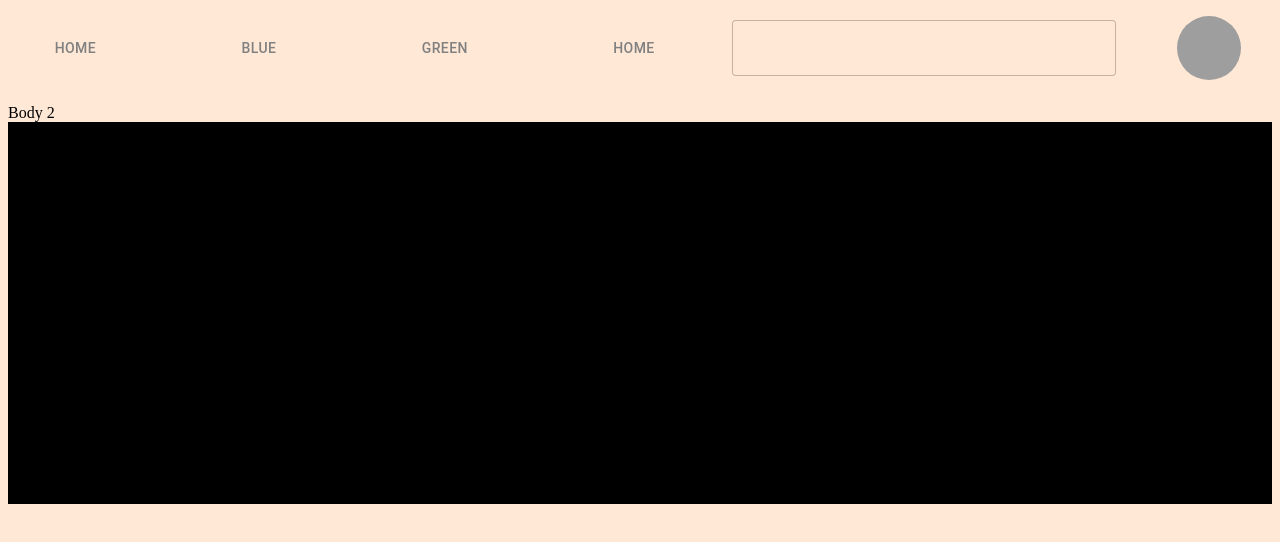
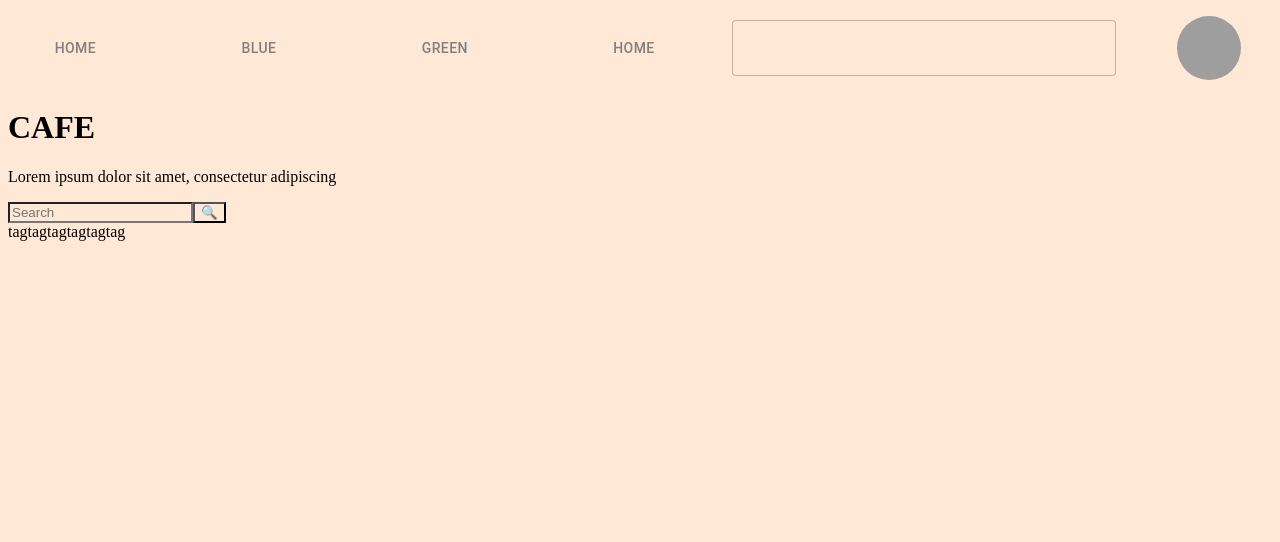
Before and after one commit to hyus3/CCS_8.Chapter_2, a React (Create React App) app in the folder ccs8_2/: page / in a window 1280 px wide. Shown: the top 542 px of the page. Built offline with nearby package versions, Linux system fonts and the light colour scheme; grey boxes are pictures that could not be loaded; some icons are missing.

Commit message:
main
main

```diff
--- /dev/null
+++ b/ccs8_2/src/components1/body/Body2.css
@@ -0,0 +1,70 @@
+.hero {
+  max-width: 1200px;
+  margin: 2rem auto;
+  padding: 0 1rem;
+  text-align: left;
+}
+
+.hero-title {
+  font-size: 5rem;
+  font-weight: bold;
+  margin-bottom: 0.5rem;
+}
+
+.hero-subtitle {
+  font-size: 1.2rem;
+  margin-bottom: 1.5rem;
+}
+
+.search-container {
+  position: relative;
+  margin-bottom: 1.5rem;
+  max-width: 600px;
+}
+
+.search-input {
+  width: 100%;
+  padding: 0.75rem 1rem;
+  border: none;
+  border-radius: 20px;
+  background-color: #e0e0e0;
+  font-size: 1rem;
+}
+
+.search-button {
+  position: absolute;
+  right: 15px;
+  top: 50%;
+  transform: translateY(-50%);
+  background: none;
+  border: none;
+  cursor: pointer;
+  color: #555;
+  font-size: 1rem;
+  display: flex;
+  align-items: center;
+  justify-content: center;
+}
+
+.search-icon {
+  font-size: 1.2rem;
+}
+
+.tags-container {
+  display: flex;
+  gap: 0.5rem;
+  flex-wrap: wrap;
+}
+
+.tag {
+  display: inline-block;
+  background-color: #e0e0e0;
+  padding: 0.3rem 1rem;
+  border-radius: 15px;
+  font-size: 0.9rem;
+  cursor: pointer;
+}
+
+.tag:hover {
+  background-color: #d0d0d0;
+}
--- a/ccs8_2/src/components1/body/Body2.tsx
+++ b/ccs8_2/src/components1/body/Body2.tsx
@@ -1,13 +1,46 @@
 import {Box} from "@mui/material";
+import React, { useState } from 'react';
 
 function Body2() {
+    const [searchQuery, setSearchQuery] = useState('');
+    const tags = ['tag', 'tag', 'tag', 'tag', 'tag', 'tag'];
+
+    const handleSearchChange = (e: React.ChangeEvent<HTMLInputElement>) => {
+      setSearchQuery(e.target.value);
+    };
+
+    const handleSearchSubmit = (e: React.FormEvent) => {
+      e.preventDefault();
+      console.log('Searching for:', searchQuery);
+
+    };
     return (
-        <Box sx={{
-            bgcolor: "Black",
-            height: "50vh",
-            width: "100%"}}>
-            <p>Body 2</p>
-        </Box>
+
+                <div className="hero">
+      <h1 className="hero-title">CAFE</h1>
+      <p className="hero-subtitle">Lorem ipsum dolor sit amet, consectetur adipiscing</p>
+
+      <form className="search-container" onSubmit={handleSearchSubmit}>
+        <input
+          type="text"
+          placeholder="Search"
+          value={searchQuery}
+          onChange={handleSearchChange}
+          className="search-input"
+        />
+        <button type="submit" className="search-button">
+          <span className="search-icon">🔍</span>
+        </button>
+      </form>
+
+      <div className="tags-container">
+        {tags.map((tag, index) => (
+          <span key={index} className="tag">
+            {tag}
+          </span>
+        ))}
+      </div>
+    </div>
     )
 }
 
```
